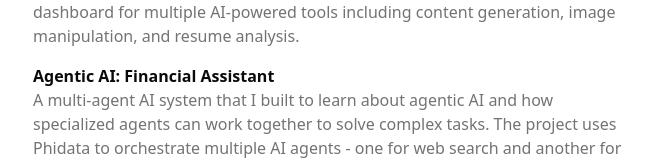
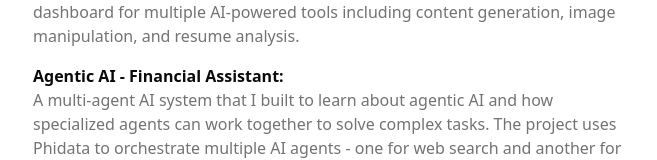
Before and after one commit to fenkur/my_portfolio, a Next.js app: page / in a window 1280 px wide. Shown: the part 1251-1411 px from the top of the page, without its empty margins (307-964 px from the left). Built offline with nearby package versions, Linux system fonts and the light colour scheme.

Commit message:
fix ESLint rule

```diff
--- a/app/page.tsx
+++ b/app/page.tsx
@@ -78,13 +78,13 @@ export default function Home() {
             </p>
 
             <Link href='https://github.com/fenkur/agentic-ai/tree/main/financial-application' className="hover:text-primary transition-colors">
-              <h1 className="font-semibold">Agentic AI: Financial Assistant</h1>
+              <h1 className="font-semibold">Agentic AI - Financial Assistant:</h1>
             </Link>
             <p className="text-muted-foreground">
               A multi-agent AI system that I built to learn about agentic AI and how specialized agents can work together to solve complex tasks.
               The project uses Phidata to orchestrate multiple AI agents - one for web search and another for financial data analysis.
               It taught me about agent coordination, tool integration with YFinance and DuckDuckGo, and how to structure AI systems that can
-              delegate tasks intelligently. I used Groq's LLaMA 3.3 model for the AI inference.
+              delegate tasks intelligently. I used Groq&apos;s LLaMA 3.3 model for the AI inference.
             </p>
           </div>
         </section>
```
